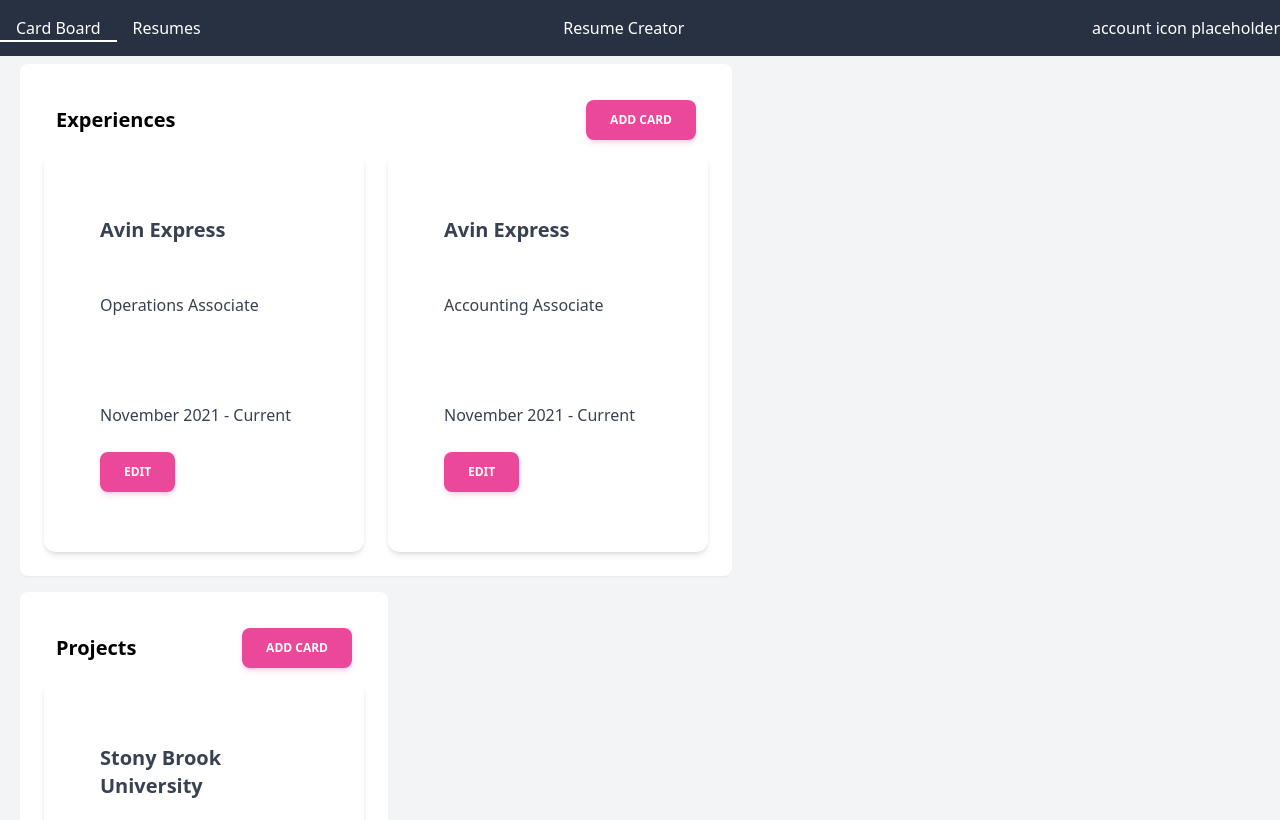
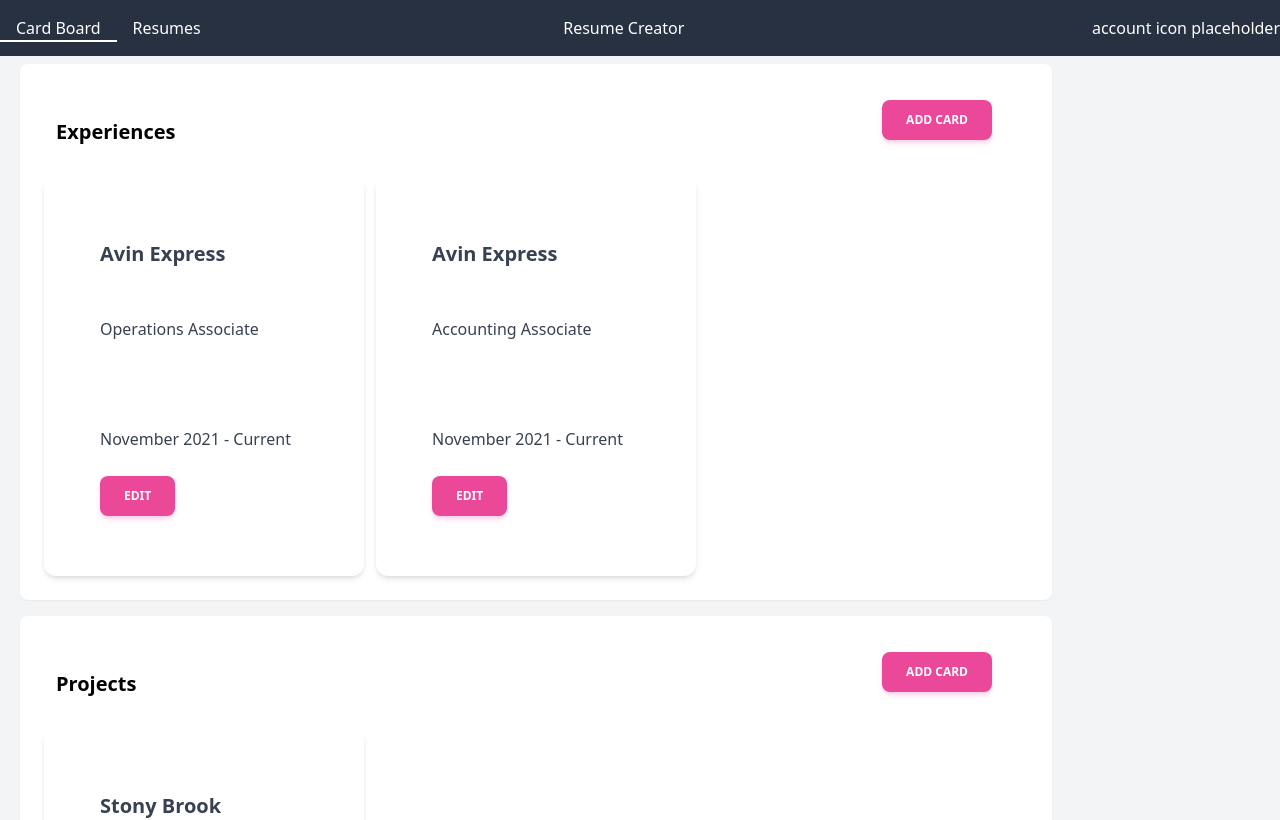
Before and after one commit to HaifengZheng305/Resume-Creation, a React (Create React App) app in the folder webpage/: page / in a window 1280 px wide. Shown: the top 820 px of the page. Built offline with nearby package versions, Linux system fonts and the light colour scheme.

Commit message:
'Add Card' button now addes a new card also updated the grid of the cards

```diff
--- a/package.json
+++ b/package.json
@@ -1,5 +1,8 @@
 {
   "dependencies": {
     "axios": "^1.6.2"
+  },
+  "devDependencies": {
+    "prettier": "3.1.1"
   }
 }
--- a/webpage/src/component/core/Card.js
+++ b/webpage/src/component/core/Card.js
@@ -2,7 +2,6 @@
 prop.Cardinfo */
 
 export default function Card(prop) {
-  console.log(prop);
   return (
     <div className="relative flex w-80 flex-col rounded-xl bg-white bg-clip-border text-gray-700 shadow-md px-8 py-10 h-[400px]">
       {prop.CardInfo()}
--- a/webpage/src/component/features/homepageComponent/Section.js
+++ b/webpage/src/component/features/homepageComponent/Section.js
@@ -1,9 +1,13 @@
 import CardInfo from "./CardInfo";
+import Button from "../../core/Button";
+import React, { useState } from "react";
 
 export default function Section(prop) {
-  const sectionName = Object.keys(prop.section)[0];
+  const section = prop.resume[prop.sectionCategory][prop.index];
 
-  const displayCard = prop.section[sectionName].map((card) => (
+  const sectionName = Object.keys(section)[0];
+
+  const displayCard = section[sectionName].map((card) => (
     <div key={card["card"][0]["Job Title"]}>
       <CardInfo card={card["card"]} type={prop.sectionType} />
     </div>
@@ -13,18 +17,50 @@
       <div className="w-max sm:w-max md:w-max lg:w-max bg-white p-6 rounded-lg shadow-sm">
         <div className="w-full flex justify-between items-center p-3">
           <h2 className="text-xl font-semibold">{sectionName}</h2>
-          <button
-            id="openModalBtn"
-            className="select-none rounded-lg bg-pink-500 py-3 px-6 text-center align-middle font-sans text-xs font-bold uppercase text-white shadow-md shadow-pink-500/20 transition-all hover:shadow-lg hover:shadow-pink-500/40 focus:opacity-[0.85] focus:shadow-none active:opacity-[0.85] active:shadow-none disabled:pointer-events-none disabled:opacity-50 disabled:shadow-none"
-          >
-            <p className="text-white">Add Card</p>
-          </button>
+          <Button
+            text={"Add Card"}
+            onClick={() =>
+              newCard(
+                prop.sectionType,
+                prop.setResume,
+                prop.resume,
+                prop.sectionCategory,
+                prop.index,
+                sectionName
+              )
+            }
+          />
         </div>
-        <div className="grid grid-cols-1 sm:grid-cols-2 md:grid-cols-2 lg:grid-cols-2 gap-4"></div>
-        <div className="flex item-center space-x-8 lg:space-x-6">
+        <div className="grid grid-cols-1 sm:grid-cols-2 md:grid-cols-2 lg:grid-cols-3 gap-3 item-center">
           {displayCard}
         </div>
       </div>
     </div>
   );
 }
+
+function newCard(type, setResume, resume, sectionCategory, index, sectionName) {
+  //need to make this work for experience, GI and education//
+  const newCard = {
+    card: [
+      {
+        "Job Title": "New Job",
+        type: "text",
+      },
+      { Company: "New Company", type: "text" },
+      {
+        "Job Description": [],
+        type: "text",
+      },
+      {
+        "Start Date": "N/A",
+        type: "date",
+      },
+      { "End Date": "N/A", type: "date" },
+    ],
+  };
+
+  const updatedResume = { ...resume };
+  updatedResume[sectionCategory][index][sectionName].push(newCard);
+  setResume(updatedResume);
+}
--- a/webpage/src/pages/homepage.js
+++ b/webpage/src/pages/homepage.js
@@ -92,11 +92,17 @@
 
   let experience = resume["Experience Section"];
 
-  const experienceSection = experience.map((section) => (
+  const experienceSection = experience.map((section, index) => (
     <div key={Object.keys(section)}>
-      <Section section={section} sectionType="experience" />
+      <Section
+        sectionType="experience"
+        sectionCategory="Experience Section"
+        index={index}
+        setResume={setResume}
+        resume={resume}
+      />
     </div>
   ));
 
-  return <div className="bg-gray-100 lg:h-screen">{experienceSection}</div>;
+  return <div className="bg-gray-100 lg:h-full">{experienceSection}</div>;
 }
```
Also changed, not shown: 1 other file (tests, documents, lock files or other folders).
